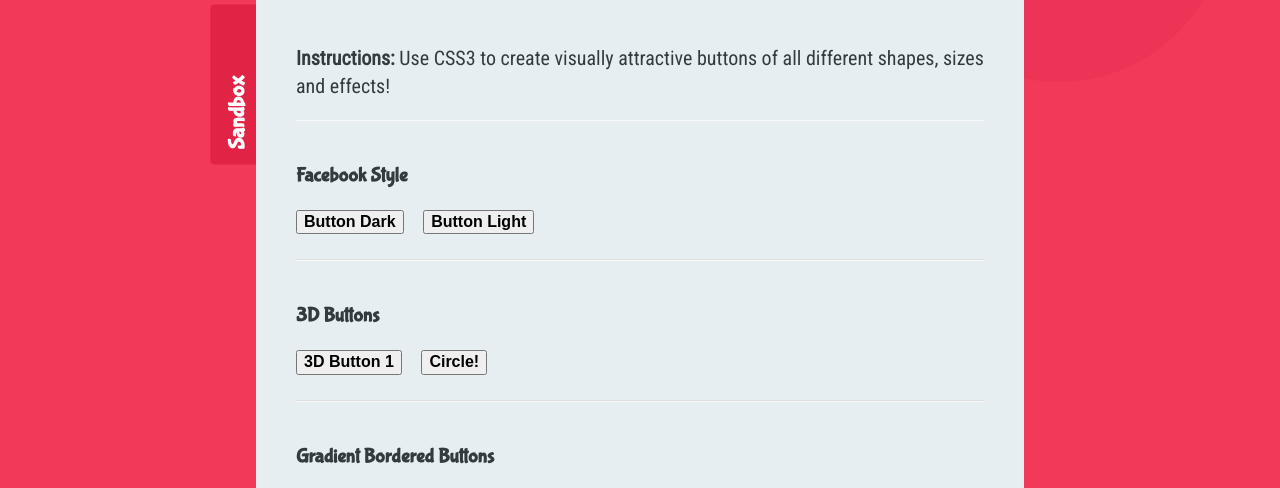
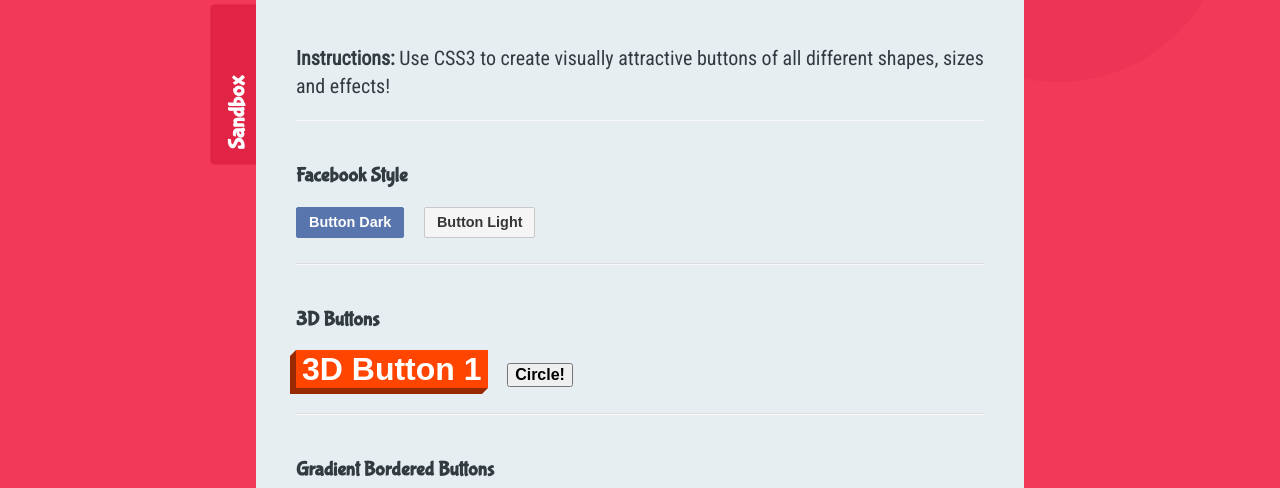
Before and after one commit to parmeet1402/30-days-of-css, a plain HTML site: page day-1-fancy-buttons/index.html in a window 1280 px wide. Shown: the part 276-764 px from the top of the page. Drawn offline with Linux system fonts and the light colour scheme; a web font is replaced by a local one.

Commit message:
done with 3 buttons: 1 3d and 2 facebook btns

```diff
--- a/day-1-fancy-buttons/sandbox.css
+++ b/day-1-fancy-buttons/sandbox.css
@@ -1,5 +1,96 @@
 /* ========================================
 
-    CODE YOUR STYLES BELOW!
+    Facebook Buttons
 
    ====================================== */
+
+   .facebook-style-btn{
+       padding: 6px 12px;
+       font-size: 0.9rem;
+       border-radius: 2px;
+   }
+   .facebook-style-dark{
+       color: white;
+       background-color: #5875ad;
+       border: 1px solid #5875ad;
+    }
+    .facebook-style-dark:hover{
+        background-color: #4267b2;
+        text-shadow: 0px 1px 0px #2b4b8b;
+        border: 1px solid #6889ca;
+   }
+   .facebook-style-light{
+       color: rgb(54, 54, 54);
+       background-color: #f5f5f5;
+       border: 1px solid rgb(201, 201, 201);
+       outline: none;
+    }
+    .facebook-style-light:hover{
+        background-color:#e4e4e4;
+   }
+
+   /* ========================================
+
+    3d Button - 1
+
+   ====================================== */
+
+   .btn-3d-1{
+       position: relative;
+       background-color: orangered;
+       color: white;
+       font-size: 2rem;
+       border: none;
+       outline: none;
+       box-shadow: -6px 6px rgb(153, 41, 0);
+   }
+
+    .btn-3d-1:hover{
+          background-color: rgb(240, 64, 0);
+    }
+
+   .btn-3d-1:active{
+    background-color:rgb(219, 58, 0);
+    top: 3px;
+    left: -3px;
+    box-shadow: -3px 3px rgb(153,41,0)
+   }
+
+   .btn-3d-1::before{
+       content: "";
+       position: absolute;
+       height: 0;
+       width: 0;
+
+       border: solid 6px transparent;
+       border-right: solid 6px rgb(153, 41, 0);
+       border-left-width: 0;
+       top: 0px;
+       left: -6px;
+   }
+
+
+
+   .btn-3d-1:active::before{
+    border: solid 3px transparent;
+    border-right: solid 3px rgb(153, 41, 0);
+}
+
+
+   .btn-3d-1::after{
+       content: "";
+       position: absolute;
+       height: 0;
+       width: 0;
+
+       border: solid 6px transparent;
+       border-top: solid 6px rgb(153, 41, 0);
+       border-bottom-width: 0;
+       bottom:-6px;
+       right: 0px;
+   }
+
+   .btn-3d-1:active::after{
+    border: solid 3px transparent;
+    border-top: solid 3px rgb(153,41,0);
+}
```
